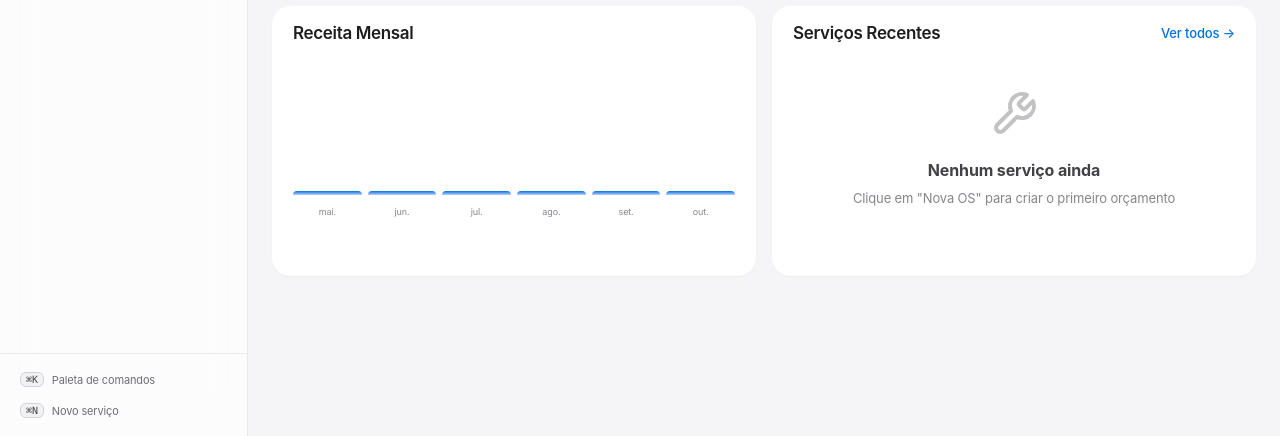
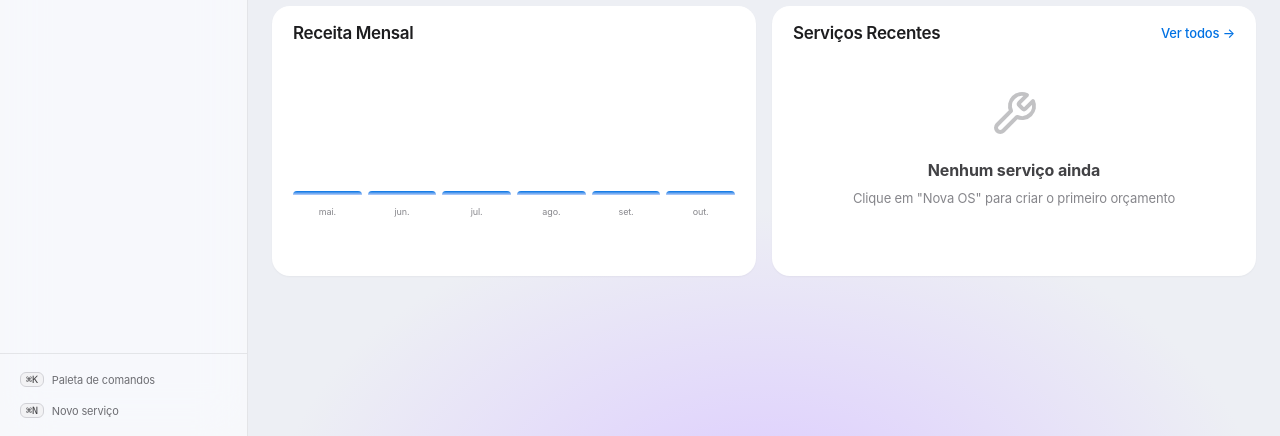
Before and after one commit to mr-redsmok/ORCAMENTO-PRO, a plain HTML site: page index.html in a window 1280 px wide. Shown: the part 364-800 px from the top of the page. Drawn offline with Linux system fonts and the light colour scheme.

Commit message:
style: fundo com manchas de cor para o efeito Liquid Glass aparecer

```diff
--- a/css/design-system.css
+++ b/css/design-system.css
@@ -11,7 +11,7 @@
     --bg-3: #F2F2F4;
     --bg-4: #E5E5EA;
     --bg-5: #D1D1D6;
-    --glass: rgba(255,255,255,0.72);
+    --glass: rgba(255,255,255,0.58);
     --glass-border: rgba(0,0,0,0.08);
     --hairline: rgba(0,0,0,0.08);
 
@@ -67,7 +67,11 @@ html { font-size: 14px; }
 
 body {
     font-family: -apple-system, BlinkMacSystemFont, 'SF Pro Text', 'Segoe UI', Roboto, 'Helvetica Neue', sans-serif;
-    background: var(--bg-0);
+    background:
+        radial-gradient(60% 50% at 8% 6%, #BFD9FF 0%, transparent 70%),
+        radial-gradient(50% 45% at 95% 12%, #FFD6C2 0%, transparent 70%),
+        radial-gradient(55% 55% at 60% 110%, #DCCBFF 0%, transparent 70%),
+        #EDEFF4;
     color: var(--text-1);
     min-height: 100vh;
     overflow: hidden;
```
